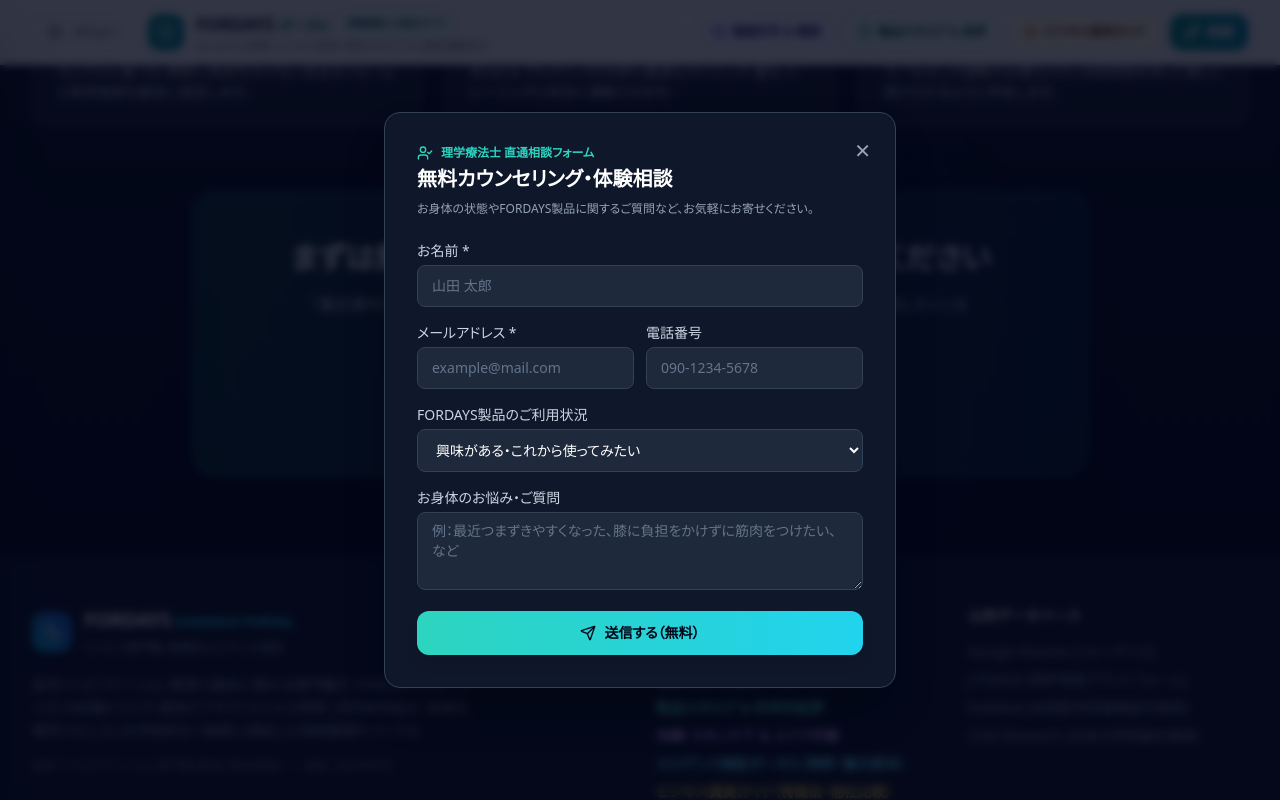
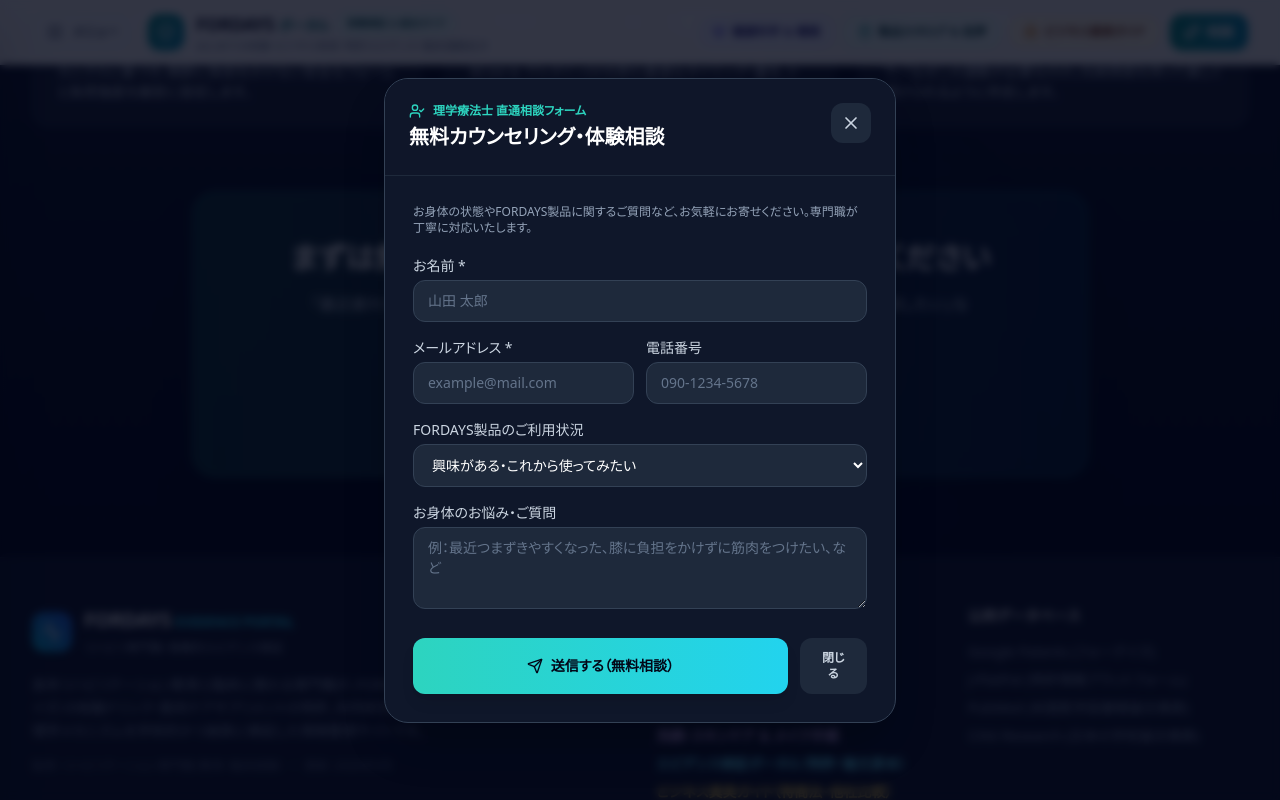
Before and after one commit to csdkotsuka/fordays_evidence, a Next.js app: page / in a window 1280 px wide. Both pictures are taken after a click on the button "パーソナルトレーニング無料相談・体験予約". Shown: the part 6754-7554 px from the top of the page. Built offline with nearby package versions, Linux system fonts and the light colour scheme.

Commit message:
fix(modal): スマホ表示時のポップアップスクロール不全および閉じる操作不能問題を修正

```diff
--- a/src/app/skincare-routine/page.tsx
+++ b/src/app/skincare-routine/page.tsx
@@ -1,6 +1,6 @@
 'use client';
 
-import React, { useState } from 'react';
+import React, { useState, useEffect } from 'react';
 import {
   Sparkles, CheckCircle2, AlertCircle, Clock, ArrowLeft,
   HelpCircle, ShieldCheck, ShoppingBag, ChevronRight, Layers,
@@ -18,6 +18,20 @@ export default function SkincareRoutinePage() {
   const [isPTModalOpen, setIsPTModalOpen] = useState(false);
   const [selectedPatternId, setSelectedPatternId] = useState<string>('pattern-night-prestige');
   const [selectedProduct, setSelectedProduct] = useState<ProductItem | null>(null);
+
+  // モーダル表示時のスクロール制御とESCキー
+  useEffect(() => {
+    if (!selectedProduct) return;
+    const handleKeyDown = (e: KeyboardEvent) => {
+      if (e.key === 'Escape') setSelectedProduct(null);
+    };
+    window.addEventListener('keydown', handleKeyDown);
+    document.body.style.overflow = 'hidden';
+    return () => {
+      window.removeEventListener('keydown', handleKeyDown);
+      document.body.style.overflow = '';
+    };
+  }, [selectedProduct]);
 
   // 選択中のパターン
   const currentPattern = SKINCARE_ROUTINES.find(p => p.id === selectedPatternId) || SKINCARE_ROUTINES[0];
@@ -549,20 +563,29 @@ export default function SkincareRoutinePage() {
         {/* 商品詳細モーダル */}
         {selectedProduct && (
           <div
-            className="fixed inset-0 bg-slate-950/70 backdrop-blur-sm z-50 flex items-center justify-center p-4 overflow-y-auto"
+            className="fixed inset-0 bg-slate-950/80 backdrop-blur-sm z-50 overflow-y-auto p-3 sm:p-4 flex min-h-full items-center justify-center cursor-pointer animate-fade-in"
             onClick={() => setSelectedProduct(null)}
           >
             <div
-              className="bg-white rounded-3xl max-w-2xl w-full p-6 sm:p-8 shadow-2xl relative my-8"
+              className="bg-white rounded-3xl max-w-2xl w-full max-h-[90dvh] flex flex-col shadow-2xl relative overflow-hidden my-auto cursor-default"
               onClick={(e) => e.stopPropagation()}
             >
+              {/* 固定ヘッダー */}
+              <div className="p-4 sm:p-6 border-b border-slate-100 flex items-center justify-between flex-shrink-0 bg-white/95 sticky top-0 z-10">
+                <div className="inline-block text-[11px] font-bold text-purple-800 bg-purple-50 px-2.5 py-0.5 rounded-full border border-purple-200">
+                  {selectedProduct.category}
+                </div>
                 <button
                   onClick={() => setSelectedProduct(null)}
-                className="absolute top-5 right-5 p-2 rounded-xl text-slate-400 hover:text-slate-600 hover:bg-slate-100 transition-colors"
+                  className="w-10 h-10 rounded-xl bg-slate-100 hover:bg-slate-200 text-slate-600 hover:text-slate-900 flex items-center justify-center transition-colors flex-shrink-0 ml-2"
+                  aria-label="閉じる"
                 >
                   <X className="w-5 h-5" />
                 </button>
+              </div>
 
+              {/* スクロール可能なボディ */}
+              <div className="p-5 sm:p-8 overflow-y-auto overscroll-contain flex-grow space-y-6">
                 <div className="flex flex-col sm:flex-row gap-6">
                   <div className="w-full sm:w-48 h-48 bg-slate-50 rounded-2xl flex items-center justify-center p-4 border border-slate-100 flex-shrink-0">
                     {selectedProduct.imageUrl ? (
@@ -576,46 +599,51 @@ export default function SkincareRoutinePage() {
                     )}
                   </div>
 
-                <div className="flex-grow">
-                  <div className="inline-block text-[11px] font-bold text-purple-800 bg-purple-50 px-2.5 py-0.5 rounded-full border border-purple-200 mb-2">
-                    {selectedProduct.category}
-                  </div>
-                  <h3 className="text-xl font-black text-slate-900 mb-1">
+                  <div className="flex-grow space-y-2">
+                    <h3 className="text-xl sm:text-2xl font-black text-slate-900 leading-snug">
                       {selectedProduct.title}
                     </h3>
-                  <p className="text-xs text-slate-500 mb-3">
+                    <p className="text-xs text-slate-500">
                       {selectedProduct.subTitle}
                     </p>
-                  <div className="text-sm font-bold text-slate-900 mb-3">
+                    <div className="text-sm font-bold text-slate-900 pt-1">
                       価格: <span className="text-purple-700 font-extrabold text-base">{selectedProduct.price}</span>
                     </div>
-                  <p className="text-xs text-slate-600 leading-relaxed">
+                    <p className="text-xs sm:text-sm text-slate-600 leading-relaxed pt-1">
                       {selectedProduct.description || 'フォーデイズ独自の研究・特許原料を活かしたコンディショニング製品です。'}
                     </p>
                   </div>
                 </div>
+              </div>
 
-              <div className="mt-6 pt-4 border-t border-slate-100 flex flex-wrap items-center justify-between gap-3">
+              {/* 固定フッター */}
+              <div className="p-4 sm:p-6 border-t border-slate-100 flex flex-col sm:flex-row items-center justify-between gap-4 flex-shrink-0 bg-slate-50">
                 <Link
                   href="/products"
-                  className="inline-flex items-center gap-1 text-xs font-bold text-teal-700 hover:text-teal-900"
+                  className="inline-flex items-center gap-1.5 text-xs font-bold text-teal-700 hover:text-teal-900"
                 >
-                  <ShoppingBag className="w-3.5 h-3.5" />
+                  <ShoppingBag className="w-4 h-4" />
                   <span>製品カタログで全比較を見る</span>
                 </Link>
 
-                <div className="flex items-center gap-2">
+                <div className="flex items-center gap-2.5 w-full sm:w-auto justify-end">
                   {selectedProduct.shopUrl && (
                     <a
                       href={selectedProduct.shopUrl}
                       target="_blank"
                       rel="noopener noreferrer"
-                      className="px-3.5 py-1.5 rounded-xl bg-purple-600 hover:bg-purple-700 text-white text-xs font-bold transition-all shadow-xs inline-flex items-center gap-1"
+                      className="px-4 py-2.5 rounded-xl bg-purple-600 hover:bg-purple-700 text-white text-xs font-bold transition-all shadow-xs inline-flex items-center gap-1.5 flex-1 sm:flex-initial justify-center"
                     >
                       <ShoppingBag className="w-3.5 h-3.5" />
                       <span>公式ショップで購入</span>
                     </a>
                   )}
+                  <button
+                    onClick={() => setSelectedProduct(null)}
+                    className="px-4 py-2.5 rounded-xl bg-slate-200 hover:bg-slate-300 text-slate-700 text-xs font-bold transition-colors cursor-pointer"
+                  >
+                    閉じる
+                  </button>
                 </div>
               </div>
             </div>
--- a/src/components/PersonalTraining.tsx
+++ b/src/components/PersonalTraining.tsx
@@ -1,7 +1,7 @@
 'use client';
 
 import React, { useState, useEffect } from 'react';
-import { Dumbbell, ShieldCheck, HeartPulse, UserCheck, Calendar, Send, CheckCircle2, MessageSquare, Phone, Clock, ArrowRight } from 'lucide-react';
+import { Dumbbell, ShieldCheck, HeartPulse, UserCheck, Calendar, Send, CheckCircle2, MessageSquare, Phone, Clock, ArrowRight, X } from 'lucide-react';
 
 interface PersonalTrainingProps {
   isModalOpen: boolean;
@@ -150,31 +150,39 @@ export const PersonalTraining: React.FC<PersonalTrainingProps> = ({ isModalOpen,
       {/* Modal Form */}
       {isModalOpen && (
         <div
-          className="fixed inset-0 z-50 flex items-center justify-center p-4 bg-slate-950/80 backdrop-blur-sm animate-fade-in cursor-pointer"
+          className="fixed inset-0 z-50 overflow-y-auto bg-slate-950/80 backdrop-blur-sm animate-fade-in p-3 sm:p-4 flex min-h-full items-center justify-center cursor-pointer"
           onClick={onCloseModal}
         >
           <div
-            className="bg-slate-900 border border-slate-700 rounded-2xl max-w-lg w-full p-6 sm:p-8 shadow-2xl relative text-left cursor-default"
+            className="bg-slate-900 border border-slate-700 rounded-3xl max-w-lg w-full max-h-[90dvh] shadow-2xl relative text-left cursor-default flex flex-col overflow-hidden my-auto"
             onClick={(e) => e.stopPropagation()}
           >
-            <button
-              onClick={onCloseModal}
-              className="absolute top-4 right-4 text-slate-400 hover:text-white text-xl p-2"
-            >
-              ✕
-            </button>
-
-            {!isSubmitted ? (
+            {/* 固定ヘッダー */}
+            <div className="p-5 sm:p-6 border-b border-slate-800 flex items-start justify-between flex-shrink-0 bg-slate-900/95 sticky top-0 z-10">
               <div>
                 <div className="flex items-center gap-2 text-teal-400 text-xs font-bold mb-1">
                   <UserCheck className="w-4 h-4" />
                   <span>理学療法士 直通相談フォーム</span>
                 </div>
-                <h3 className="text-xl font-bold text-white mb-2">
+                <h3 className="text-lg sm:text-xl font-bold text-white">
                   無料カウンセリング・体験相談
                 </h3>
-                <p className="text-xs text-slate-400 mb-6">
-                  お身体の状態やFORDAYS製品に関するご質問など、お気軽にお寄せください。
+              </div>
+              <button
+                onClick={onCloseModal}
+                className="w-10 h-10 rounded-xl bg-slate-800 hover:bg-slate-700 text-slate-300 hover:text-white flex items-center justify-center transition-colors flex-shrink-0 ml-2"
+                aria-label="閉じる"
+              >
+                <X className="w-5 h-5" />
+              </button>
+            </div>
+
+            {/* スクロール可能なボディ */}
+            <div className="p-5 sm:p-7 overflow-y-auto overscroll-contain flex-grow">
+              {!isSubmitted ? (
+                <div>
+                  <p className="text-xs text-slate-400 mb-5">
+                    お身体の状態やFORDAYS製品に関するご質問など、お気軽にお寄せください。専門職が丁寧に対応いたします。
                   </p>
 
                   <form onSubmit={handleSubmit} className="space-y-4 text-xs sm:text-sm">
@@ -186,7 +194,7 @@ export const PersonalTraining: React.FC<PersonalTrainingProps> = ({ isModalOpen,
                         value={formData.name}
                         onChange={(e) => setFormData({ ...formData, name: e.target.value })}
                         placeholder="山田 太郎"
-                      className="w-full px-3.5 py-2.5 rounded-lg bg-slate-800 border border-slate-700 text-white placeholder-slate-500 focus:outline-none focus:ring-2 focus:ring-teal-500"
+                        className="w-full px-3.5 py-2.5 rounded-xl bg-slate-800 border border-slate-700 text-white placeholder-slate-500 focus:outline-none focus:ring-2 focus:ring-teal-500"
                       />
                     </div>
 
@@ -199,7 +207,7 @@ export const PersonalTraining: React.FC<PersonalTrainingProps> = ({ isModalOpen,
                           value={formData.email}
                           onChange={(e) => setFormData({ ...formData, email: e.target.value })}
                           placeholder="example@mail.com"
-                        className="w-full px-3.5 py-2.5 rounded-lg bg-slate-800 border border-slate-700 text-white placeholder-slate-500 focus:outline-none focus:ring-2 focus:ring-teal-500"
+                          className="w-full px-3.5 py-2.5 rounded-xl bg-slate-800 border border-slate-700 text-white placeholder-slate-500 focus:outline-none focus:ring-2 focus:ring-teal-500"
                         />
                       </div>
                       <div>
@@ -209,7 +217,7 @@ export const PersonalTraining: React.FC<PersonalTrainingProps> = ({ isModalOpen,
                           value={formData.phone}
                           onChange={(e) => setFormData({ ...formData, phone: e.target.value })}
                           placeholder="090-1234-5678"
-                        className="w-full px-3.5 py-2.5 rounded-lg bg-slate-800 border border-slate-700 text-white placeholder-slate-500 focus:outline-none focus:ring-2 focus:ring-teal-500"
+                          className="w-full px-3.5 py-2.5 rounded-xl bg-slate-800 border border-slate-700 text-white placeholder-slate-500 focus:outline-none focus:ring-2 focus:ring-teal-500"
                         />
                       </div>
                     </div>
@@ -219,7 +227,7 @@ export const PersonalTraining: React.FC<PersonalTrainingProps> = ({ isModalOpen,
                       <select
                         value={formData.fordaysInterest}
                         onChange={(e) => setFormData({ ...formData, fordaysInterest: e.target.value })}
-                      className="w-full px-3.5 py-2.5 rounded-lg bg-slate-800 border border-slate-700 text-white focus:outline-none focus:ring-2 focus:ring-teal-500"
+                        className="w-full px-3.5 py-2.5 rounded-xl bg-slate-800 border border-slate-700 text-white focus:outline-none focus:ring-2 focus:ring-teal-500"
                       >
                         <option value="興味がある・使ってみたい">興味がある・これから使ってみたい</option>
                         <option value="現在利用中（効果的な運動法を知りたい）">現在利用中（効果的な運動法を知りたい）</option>
@@ -234,17 +242,26 @@ export const PersonalTraining: React.FC<PersonalTrainingProps> = ({ isModalOpen,
                         value={formData.concerns}
                         onChange={(e) => setFormData({ ...formData, concerns: e.target.value })}
                         placeholder="例：最近つまずきやすくなった、膝に負担をかけずに筋肉をつけたい、など"
-                      className="w-full px-3.5 py-2 rounded-lg bg-slate-800 border border-slate-700 text-white placeholder-slate-500 focus:outline-none focus:ring-2 focus:ring-teal-500"
+                        className="w-full px-3.5 py-2.5 rounded-xl bg-slate-800 border border-slate-700 text-white placeholder-slate-500 focus:outline-none focus:ring-2 focus:ring-teal-500"
                       ></textarea>
                     </div>
 
+                    <div className="pt-2 flex flex-col sm:flex-row gap-3">
                       <button
                         type="submit"
-                    className="w-full py-3 rounded-xl bg-gradient-to-r from-teal-400 to-cyan-400 text-slate-950 font-bold text-sm hover:from-teal-300 hover:to-cyan-300 transition-all shadow-lg flex items-center justify-center gap-2"
+                        className="w-full py-3.5 rounded-xl bg-gradient-to-r from-teal-400 to-cyan-400 text-slate-950 font-bold text-sm hover:from-teal-300 hover:to-cyan-300 transition-all shadow-lg flex items-center justify-center gap-2 cursor-pointer"
                       >
                         <Send className="w-4 h-4" />
-                    <span>送信する（無料）</span>
+                        <span>送信する（無料相談）</span>
                       </button>
+                      <button
+                        type="button"
+                        onClick={onCloseModal}
+                        className="w-full sm:w-auto px-5 py-3 rounded-xl bg-slate-800 hover:bg-slate-700 text-slate-300 text-xs font-semibold transition-colors cursor-pointer"
+                      >
+                        閉じる
+                      </button>
+                    </div>
                   </form>
                 </div>
               ) : (
@@ -266,6 +283,7 @@ export const PersonalTraining: React.FC<PersonalTrainingProps> = ({ isModalOpen,
               )}
             </div>
           </div>
+        </div>
       )}
     </section>
   );
--- a/src/components/TermModal.tsx
+++ b/src/components/TermModal.tsx
@@ -36,30 +36,30 @@ export const TermModal: React.FC<TermModalProps> = ({ termId, onClose, onSelectT
 
   return (
     <div
-      className="fixed inset-0 z-50 flex items-center justify-center p-4 bg-slate-900/60 backdrop-blur-sm animate-fade-in cursor-pointer"
+      className="fixed inset-0 z-50 overflow-y-auto bg-slate-900/70 backdrop-blur-sm animate-fade-in p-3 sm:p-4 flex min-h-full items-center justify-center cursor-pointer"
       onClick={onClose}
     >
       <div
-        className="bg-white rounded-2xl max-w-2xl w-full max-h-[85vh] flex flex-col shadow-2xl border border-slate-200 overflow-hidden cursor-default"
+        className="bg-white rounded-3xl max-w-2xl w-full max-h-[90dvh] flex flex-col shadow-2xl border border-slate-200 overflow-hidden cursor-default my-auto"
         onClick={(e) => e.stopPropagation()}
       >
         {/* Header */}
-        <div className="px-6 py-4 bg-slate-50 border-b border-slate-200 flex items-start justify-between">
+        <div className="px-5 sm:px-6 py-4 bg-slate-50 border-b border-slate-200 flex items-start justify-between flex-shrink-0 sticky top-0 z-10">
           <div>
             <div className="flex items-center gap-2 mb-1">
-              <span className="text-xs font-semibold px-2.5 py-0.5 rounded-full bg-brand-100 text-brand-700 border border-brand-200">
+              <span className="text-xs font-semibold px-2.5 py-0.5 rounded-full bg-teal-100 text-teal-800 border border-teal-200">
                 {term.category}
               </span>
               <span className="text-xs text-slate-500 font-mono">生化学・生理学事典</span>
             </div>
-            <h3 className="text-xl font-bold text-slate-900 flex items-baseline gap-2">
-              {term.name}
+            <h3 className="text-lg sm:text-xl font-bold text-slate-900 flex flex-wrap items-baseline gap-1.5">
+              <span>{term.name}</span>
               <span className="text-xs font-normal text-slate-500">（{term.kana}）</span>
             </h3>
           </div>
           <button
             onClick={onClose}
-            className="p-1.5 rounded-lg text-slate-400 hover:text-slate-700 hover:bg-slate-200 transition-colors"
+            className="w-10 h-10 rounded-xl bg-slate-200/70 hover:bg-slate-300 text-slate-600 hover:text-slate-900 flex items-center justify-center transition-colors flex-shrink-0 ml-2"
             aria-label="閉じる"
           >
             <X className="w-5 h-5" />
@@ -67,14 +67,14 @@ export const TermModal: React.FC<TermModalProps> = ({ termId, onClose, onSelectT
         </div>
 
         {/* Body (Scrollable) */}
-        <div className="p-6 overflow-y-auto space-y-6 text-slate-700 text-sm leading-relaxed">
+        <div className="p-5 sm:p-6 overflow-y-auto overscroll-contain space-y-6 text-slate-700 text-sm leading-relaxed flex-grow">
           {/* Wikipedia風概要 */}
           <div>
             <div className="flex items-center gap-2 text-slate-900 font-bold mb-2">
-              <BookOpen className="w-4 h-4 text-brand-600" />
+              <BookOpen className="w-4 h-4 text-teal-600" />
               <h4>定義・概要（Wikipedia解説）</h4>
             </div>
-            <p className="bg-slate-50 p-4 rounded-xl border border-slate-100 text-slate-700">
+            <p className="bg-slate-50 p-4 rounded-2xl border border-slate-100 text-slate-700">
               {term.wikipediaSummary}
             </p>
           </div>
@@ -115,7 +115,7 @@ export const TermModal: React.FC<TermModalProps> = ({ termId, onClose, onSelectT
                     <button
                       key={relId}
                       onClick={() => onSelectTerm(relId)}
-                      className="inline-flex items-center gap-1.5 px-3 py-1.5 rounded-lg bg-slate-100 hover:bg-brand-50 hover:text-brand-700 text-xs text-slate-700 transition-colors border border-slate-200"
+                      className="inline-flex items-center gap-1.5 px-3 py-1.5 rounded-xl bg-slate-100 hover:bg-teal-50 hover:text-teal-700 text-xs text-slate-700 transition-colors border border-slate-200 cursor-pointer"
                     >
                       <span>{relTerm.name}</span>
                       <ArrowRight className="w-3 h-3 text-slate-400" />
@@ -128,10 +128,10 @@ export const TermModal: React.FC<TermModalProps> = ({ termId, onClose, onSelectT
         </div>
 
         {/* Footer */}
-        <div className="px-6 py-3 bg-slate-50 border-t border-slate-200 flex justify-end">
+        <div className="px-5 sm:px-6 py-3.5 bg-slate-50 border-t border-slate-200 flex justify-end flex-shrink-0">
           <button
             onClick={onClose}
-            className="px-4 py-2 bg-slate-200 hover:bg-slate-300 text-slate-700 text-xs font-semibold rounded-lg transition-colors"
+            className="w-full sm:w-auto px-6 py-2.5 bg-slate-200 hover:bg-slate-300 text-slate-700 text-xs font-bold rounded-xl transition-colors cursor-pointer"
           >
             閉じる
           </button>
```
Also changed, not shown: src/app/products/page.tsx (+41 -13 lines). Lines whose indentation alone changed are shown as unchanged.
